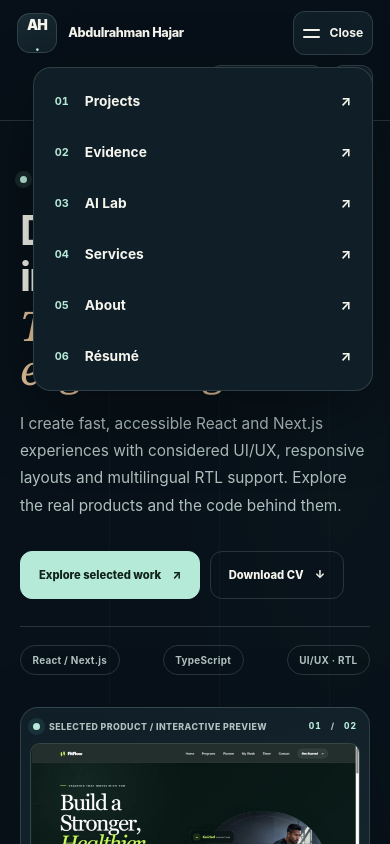
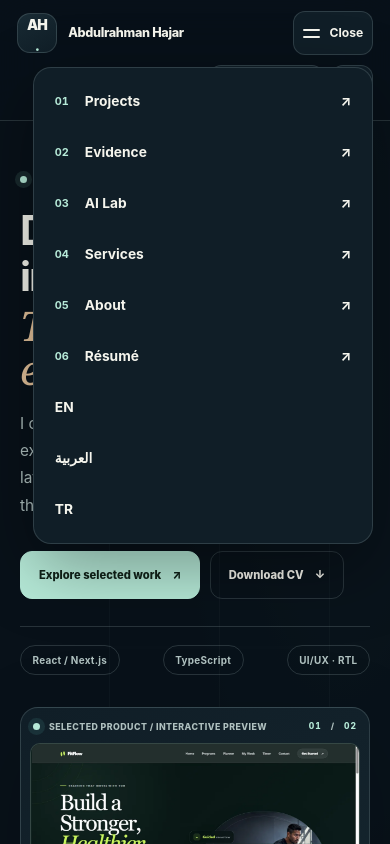
Before and after one commit to rahman-997/portfolio, a Next.js app: page / in a window 390 px wide. Both pictures are taken after a click on the button "Menu". Shown: the top 844 px of the page. Built offline with nearby package versions, Linux system fonts and the light colour scheme.

Commit message:
fix(mobile): move language choices into accessible navigation drawer to avoid double-height header

```diff
--- a/app/experience/MobileNavigation.tsx
+++ b/app/experience/MobileNavigation.tsx
@@ -1,5 +1,6 @@
 "use client";
 import { useState } from "react";
+import Link from "next/link";
 import type { Locale } from "./locale";
 import { TEXT } from "./locale";
 import { extraSections } from "./extra-sections";
@@ -29,6 +30,12 @@ export default function MobileNavigation({locale}:{locale:Locale}) {
       {links.map((item,i)=><a href={item.href} key={item.href} onClick={()=>setOpen(false)}>
         <span>{String(i+1).padStart(2,"0")}</span>{item.label}<span aria-hidden="true">↗</span>
       </a>)}
+      <div className={styles.mobileLanguagePicker} role="group"
+        aria-label={t.language} dir="ltr">
+        <Link href="/" lang="en" aria-current={locale==="en"?"page":undefined} onClick={()=>setOpen(false)}>EN</Link>
+        <Link href="/ar/" lang="ar" aria-current={locale==="ar"?"page":undefined} onClick={()=>setOpen(false)}>العربية</Link>
+        <Link href="/tr/" lang="tr" aria-current={locale==="tr"?"page":undefined} onClick={()=>setOpen(false)}>TR</Link>
+      </div>
     </nav>
   </div>;
 }
```
